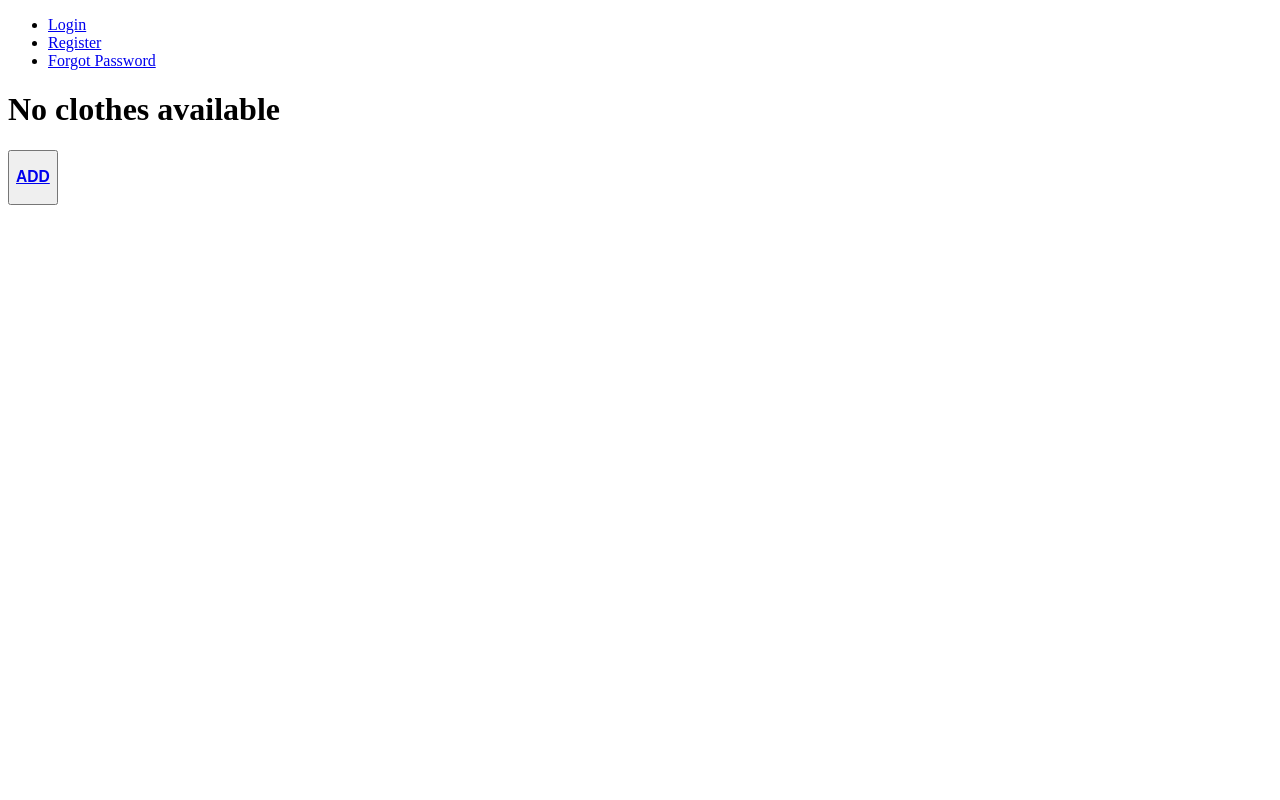
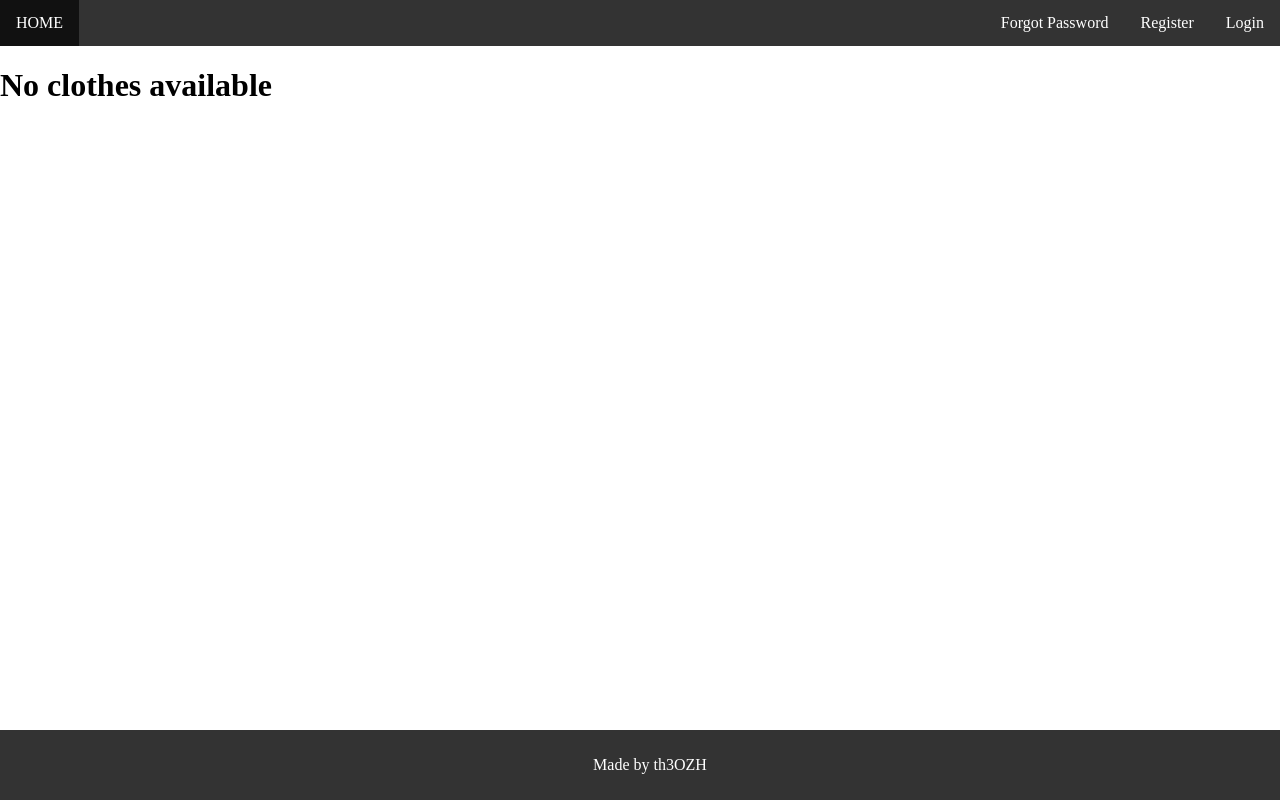
Before and after one commit to teoZH/clothes_store, a Django app: page / in a window 1280 px wide. Run offline with Django 3.2, Linux system fonts and the light colour scheme; data that the repository does not hold is empty.

Commit message:
-user now can only delete/edit his own cloths -added some html/css: top navbar, footer and etc. -when editing a cloth, if new img is uploaded, the old ones is deleted

```diff
--- a/base_part/models.py
+++ b/base_part/models.py
@@ -1,4 +1,5 @@
 from django.db import models
+from django.contrib.auth.models import User
 import uuid
 from django.utils import timezone
 
@@ -10,6 +11,7 @@ class Clothes(models.Model):
     description = models.TextField(max_length=200)
     price = models.FloatField(blank=False)
     uuid = models.UUIDField(default=uuid.uuid4, editable=False, unique=True)
+    user = models.ForeignKey(User, on_delete=models.CASCADE)
 
     def __str__(self):
         return self.cloth_type
--- a/base_part/templates/detail.html
+++ b/base_part/templates/detail.html
@@ -10,7 +10,9 @@
     <strong>{{ cloth.pub_date }}</strong>
     <p>{{ cloth.description }}</p>
     <b> {{ cloth.price }}</b>
+    {% if request.user == cloth.user %}
     <button><a href="{% url 'edit' cloth.uuid %}">Edit</a></button>
+    {% endif %}
 {% else %}
     <h2>No cloth here!</h2>
 {% endif %}
--- a/base_part/templates/index.html
+++ b/base_part/templates/index.html
@@ -3,18 +3,20 @@
 <head>
     <meta charset="UTF-8">
     <title>Store Page</title>
+    {% load static %}
+    <link rel="stylesheet" href="{% static 'styles.css' %}">
 </head>
 <body>
 <ul>
-
-    {% if user.is_authenticated %}
-    <li><a href="#">Hello {{ user.username }}</a></li>
-    <li><a href="{% url 'change_pass' %}">Change Password</a></li>
+    <li class="normal"><a href="{% url 'index' %}" class="active">HOME</a></li>
+    {% if request.user.is_authenticated %}
+    <li class="auth"><a href="#">Hello {{ user.username }}</a></li>
+    <li class="auth"><a href="{% url 'change_pass' %}">Change Password</a></li>
     <li><a href="{% url 'logout' %}">Logout</a></li>
     {% else %}
-    <li><a href="{% url 'login' %}">Login</a></li>
-    <li><a href="{% url 'register' %}">Register</a></li>
-    <li><a href="{% url 'forgotten' %}">Forgot Password</a></li>
+    <li class="auth"><a href="{% url 'login' %}">Login</a></li>
+    <li class="auth"><a href="{% url 'register' %}">Register</a></li>
+    <li class="auth"><a href="{% url 'forgotten' %}">Forgot Password</a></li>
     {% endif %}
 
 </ul>
@@ -22,13 +24,19 @@
 {% if clothes %}
   {% for cloth in clothes %}
     <img src="{{ cloth.image.url }}" width="200" height="200">
-    <a href="{% url 'details' cloth.uuid %}">{{ cloth }}</a> <button><a href="{% url 'delete' cloth.uuid %}">Delete</a></button><br>
+    <a href="{% url 'details' cloth.uuid %}">{{ cloth }}</a> {% if request.user == cloth.user %}<button><a href="{% url 'delete' cloth.uuid %}">Delete</a></button>{% endif %}<br>
   {% endfor %}
 {% else %}
   <h1>No clothes available</h1>
 {% endif %}
 
+{% if request.user.is_authenticated %}
 <button><h3><a href="{% url 'create' %}">ADD</a></h3></button>
+{% endif %}
 
+
+<div class="footer">
+  <p>Made by th3OZH</p>
+</div>
 </body>
 </html>
--- a/base_part/views.py
+++ b/base_part/views.py
@@ -2,6 +2,7 @@ from django.shortcuts import render, get_object_or_404, redirect
 from django.http import Http404
 from .forms import ClothesForm
 from .models import Clothes
+from os import remove
 
 
 def index(request):
@@ -20,10 +21,13 @@ def details(request, cloth_id):
 
 
 def create(request):
-    if request.method == "POST":
-        form = ClothesForm(request.POST,request.FILES)
-        if form.is_valid():
-            form.save()
+    if request.user.is_authenticated:
+        if request.method == "POST":
+            form = ClothesForm(request.POST,request.FILES)
+            if form.is_valid():
+                cloth = form.save(commit=False)
+                cloth.user = request.user
+                cloth.save()
     context = {
         'form': ClothesForm
     }
@@ -35,12 +39,14 @@ def edit(request, cloth_id):
         cloth = Clothes.objects.get(uuid=cloth_id)
     except Clothes.DoesNotExist:
         raise Http404('CLOTH DOES NOT EXIST')
-
-    if request.method == "POST":
-        form = ClothesForm(request.POST, instance=cloth)
-        if form.is_valid():
-            form.save()
-            return redirect('details', cloth_id)
+    if request.user == cloth.user:
+        if request.method == "POST":
+            form = ClothesForm(request.POST,request.FILES, instance=cloth)
+            if form.is_valid():
+                if request.FILES:
+                    remove(cloth.image.path)
+                form.save()
+                return redirect('details', cloth_id)
 
     form = ClothesForm(instance=cloth)
     context = {
@@ -52,8 +58,9 @@ def edit(request, cloth_id):
 def delete(request,cloth_id):
     try:
         cloth = Clothes.objects.get(uuid=cloth_id)
-        cloth.delete()
+        if request.user == cloth.user:
+            remove(cloth.image.path)
+            cloth.delete()
     except Clothes.DoesNotExist:
         raise Http404('The Resource, you requested does not exist!')
-
     return redirect('index')
--- /dev/null
+++ b/static/styles.css
@@ -0,0 +1,50 @@
+body {
+    margin: 0px;
+}
+
+ul {
+    list-style-type: none;
+    margin: 0;
+    padding: 0;
+    overflow: hidden;
+    background-color: #333;
+}
+
+li.normal {
+    float: left;
+}
+
+li.auth {
+    float: right;
+}
+
+li a {
+    display: block;
+    color: white;
+    text-align: center;
+    padding: 14px 16px;
+    text-decoration:none;
+}
+
+li a:hover {
+  background-color: #111;
+}
+
+
+
+
+
+.active {
+  background-color: #04AA6D;
+}
+
+.footer {
+  color: white;
+  background-color: #333;
+  padding: 10px;
+  margin-top:20px;
+  position:absolute;
+  bottom: 0;
+  width: 100%;
+  text-align: center;
+}
```
Also changed, not shown: authentication/migrations/0001_initial.py, base_part/migrations/0001_initial.py, base_part/migrations/0002_alter_clothes_pub_date.py (deleted), media/base/hi731318.jpg (deleted), media/base/hi731318_12sEWaS.jpg (deleted), 1 other file.
